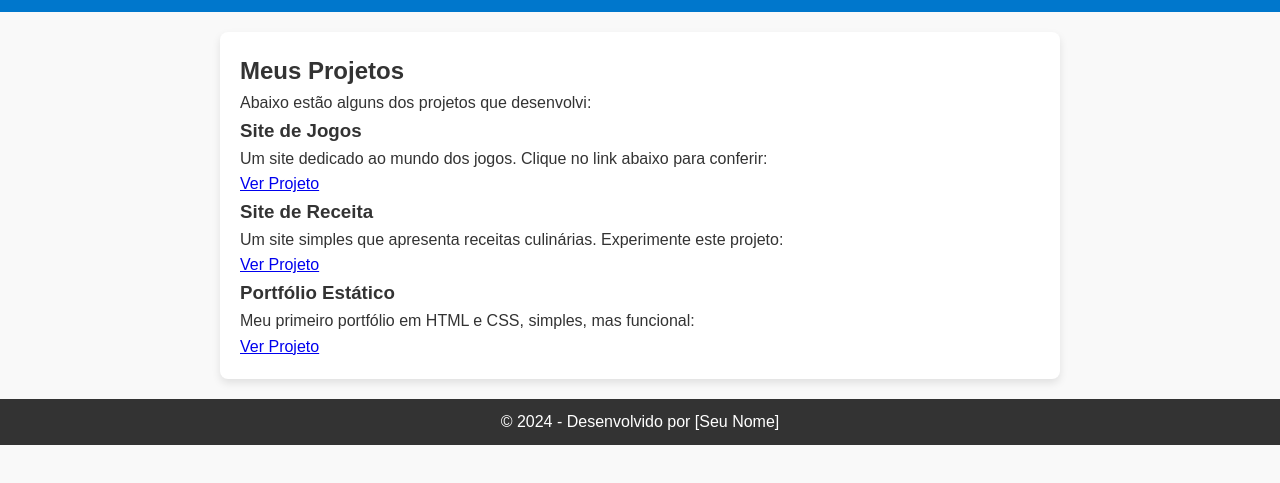
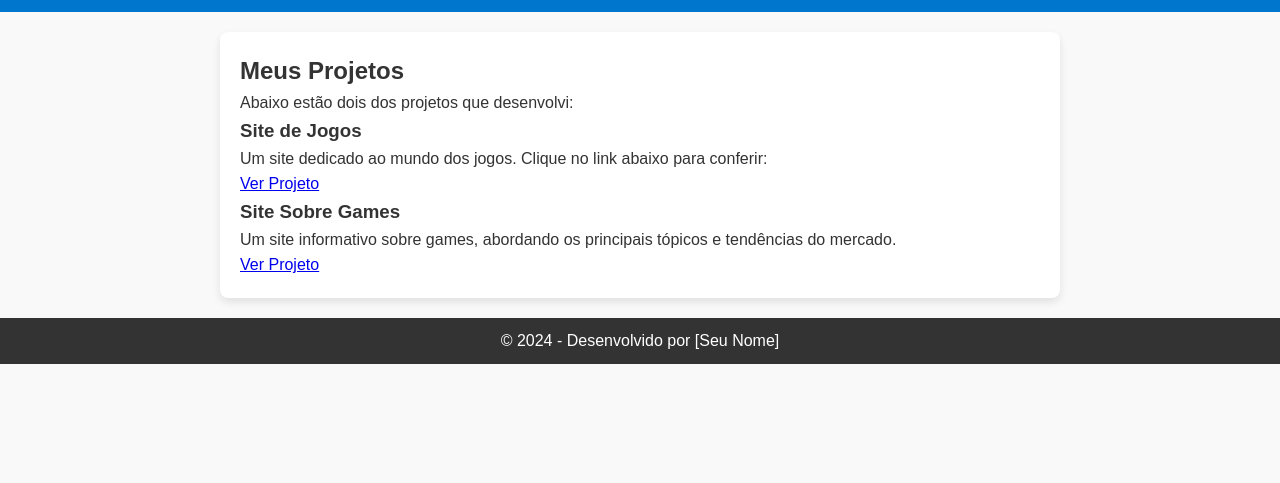
Before and after one commit to MiguelmirandaFC/trabalho, a plain HTML site: page portfolio.html in a window 1280 px wide. Shown: the part 105-588 px from the top of the page. Drawn offline with Linux system fonts and the light colour scheme.

Commit message:
Update portfolio.html

```diff
--- a/portfolio.html
+++ b/portfolio.html
@@ -22,7 +22,7 @@
 
     <main>
         <h2>Meus Projetos</h2>
-        <p>Abaixo estão alguns dos projetos que desenvolvi:</p>
+        <p>Abaixo estão dois dos projetos que desenvolvi:</p>
 
         <div class="projeto">
             <h3>Site de Jogos</h3>
@@ -31,15 +31,9 @@
         </div>
 
         <div class="projeto">
-            <h3>Site de Receita</h3>
-            <p>Um site simples que apresenta receitas culinárias. Experimente este projeto:</p>
-            <a href="https://exemplo-receitas.com" target="_blank" class="botao">Ver Projeto</a>
-        </div>
-
-        <div class="projeto">
-            <h3>Portfólio Estático</h3>
-            <p>Meu primeiro portfólio em HTML e CSS, simples, mas funcional:</p>
-            <a href="https://exemplo-portfolio.com" target="_blank" class="botao">Ver Projeto</a>
+            <h3>Site Sobre Games</h3>
+            <p>Um site informativo sobre games, abordando os principais tópicos e tendências do mercado.</p>
+            <a href="https://miguelmirandafc.github.io/site-sobre-games-/" target="_blank" class="botao">Ver Projeto</a>
         </div>
     </main>
 
```
